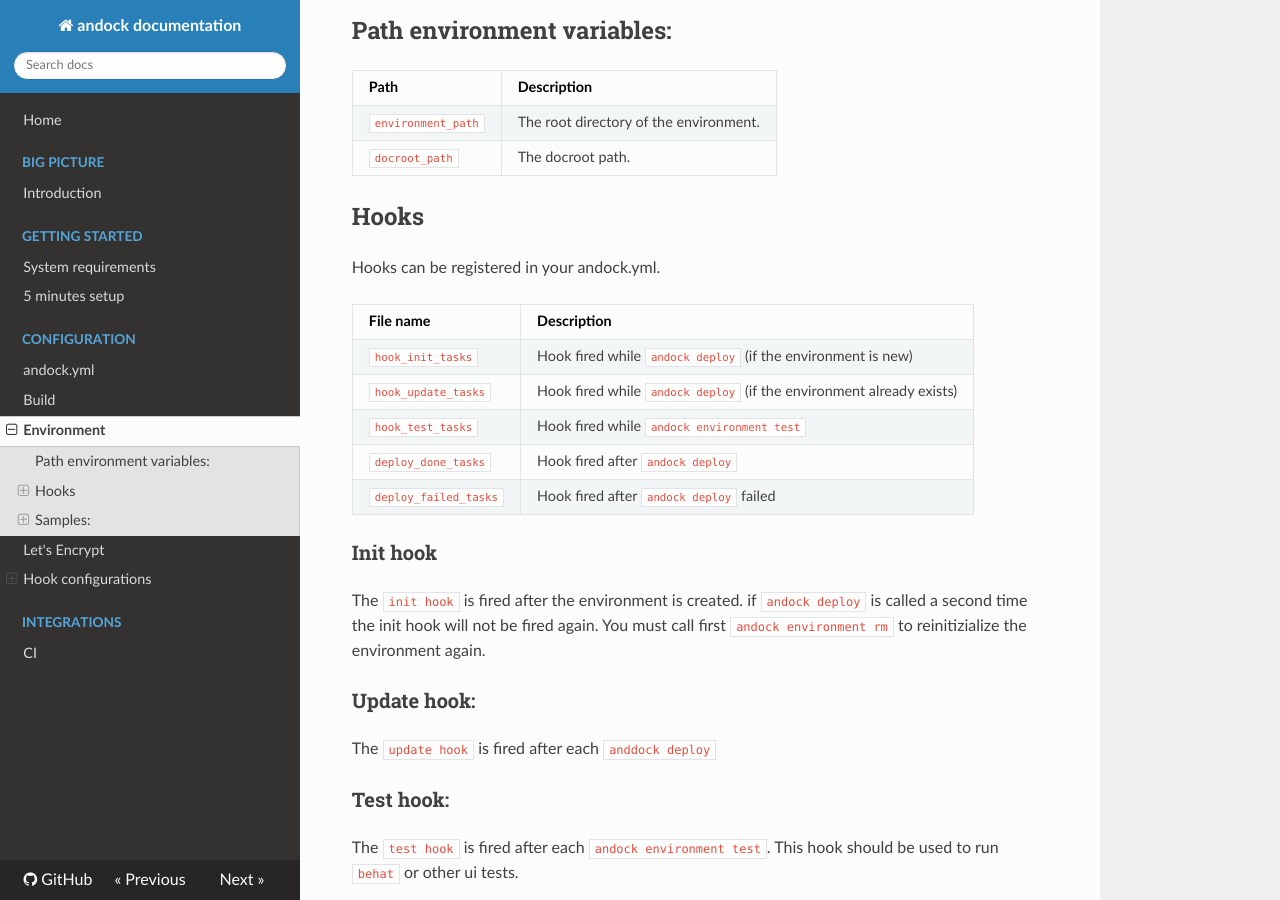
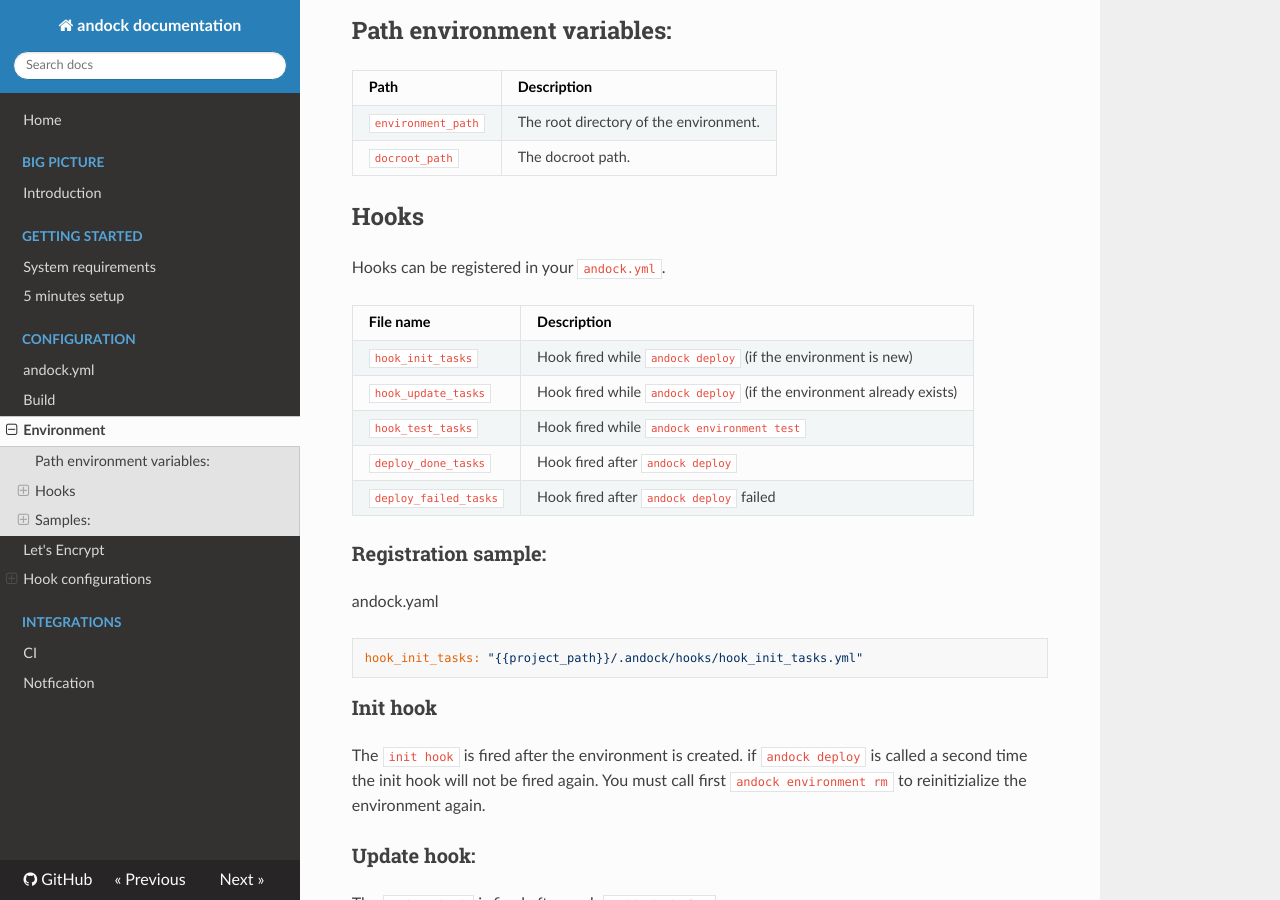
Before and after one commit to andock/andock, an MkDocs documentation site: the page built from docs/configuration/environment.md, in a window 1280 px wide and 900 px high, scrolled down 219 px. Built offline with MkDocs 1.6.1, drawn with Linux system fonts in a browser that asks for light colours; nearby versions of some CDN libraries; old or Windows-style settings are respelled for this version of MkDocs.

Commit message:
Update docs.

````diff
--- a/docs/configuration/environment.md
+++ b/docs/configuration/environment.md
@@ -11,7 +11,7 @@
 
 ## Hooks
 
-Hooks can be registered in your andock.yml.
+Hooks can be registered in your `andock.yml`.
 
 | File name                  | Description |
 |----------------------------|:------------|
@@ -20,6 +20,12 @@
 | `hook_test_tasks`     | Hook fired while `andock environment test`|
 | `deploy_done_tasks`     | Hook fired after `andock deploy`|
 | `deploy_failed_tasks`     | Hook fired after `andock deploy` failed|
+
+### Registration sample:
+andock.yaml
+```
+hook_init_tasks: "{{project_path}}/.andock/hooks/hook_init_tasks.yml"
+```
 
 ### Init hook
 The `init hook` is fired after the environment is created. if `andock deploy` is called a second time the init hook will not be fired again. You must call first `andock environment rm` to reinitizialize the environment again.
--- a/mkdocs.yml
+++ b/mkdocs.yml
@@ -20,3 +20,4 @@
       - Drupal: configuration/example-drupal-hooks.md
   - Integrations:
     - CI: integrations/ci.md
+    - Notfication: integrations/notifications.md
````
Also changed, not shown: docs/configuration/build.md (+7 -1 lines), docs/integrations/notifications.md (+36 -0 lines).
